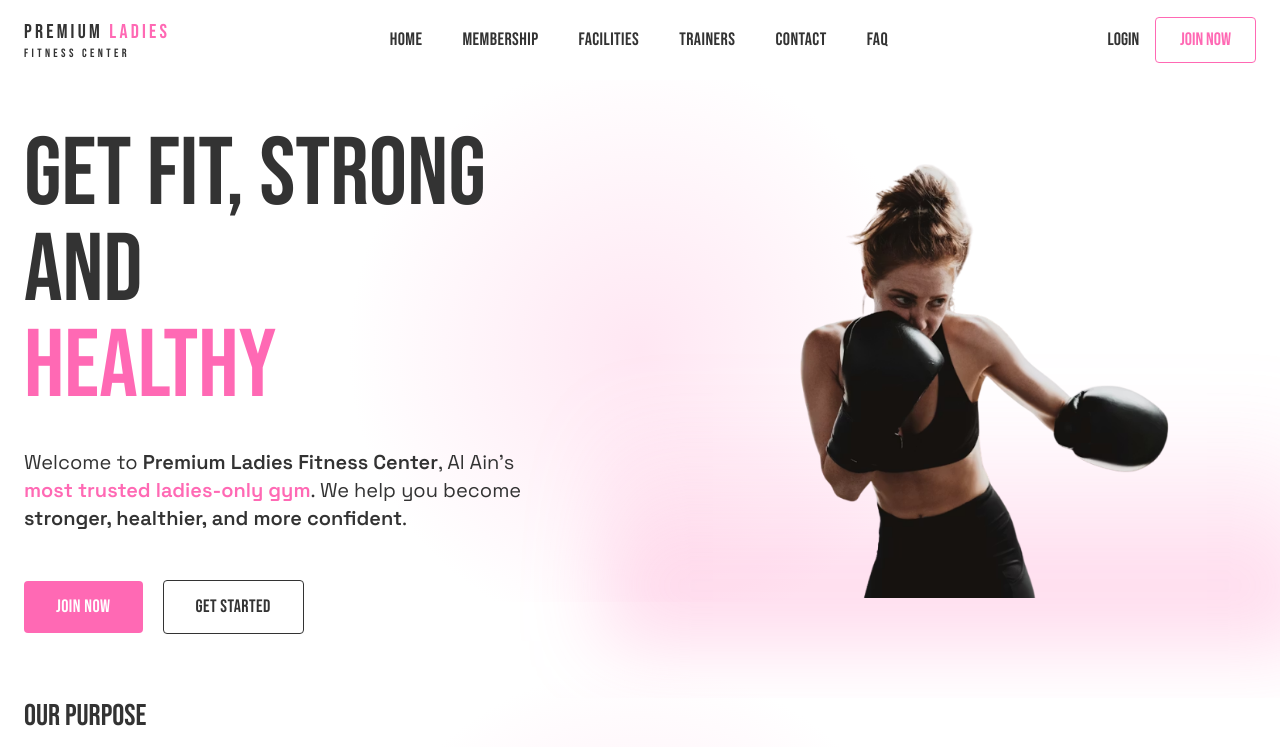
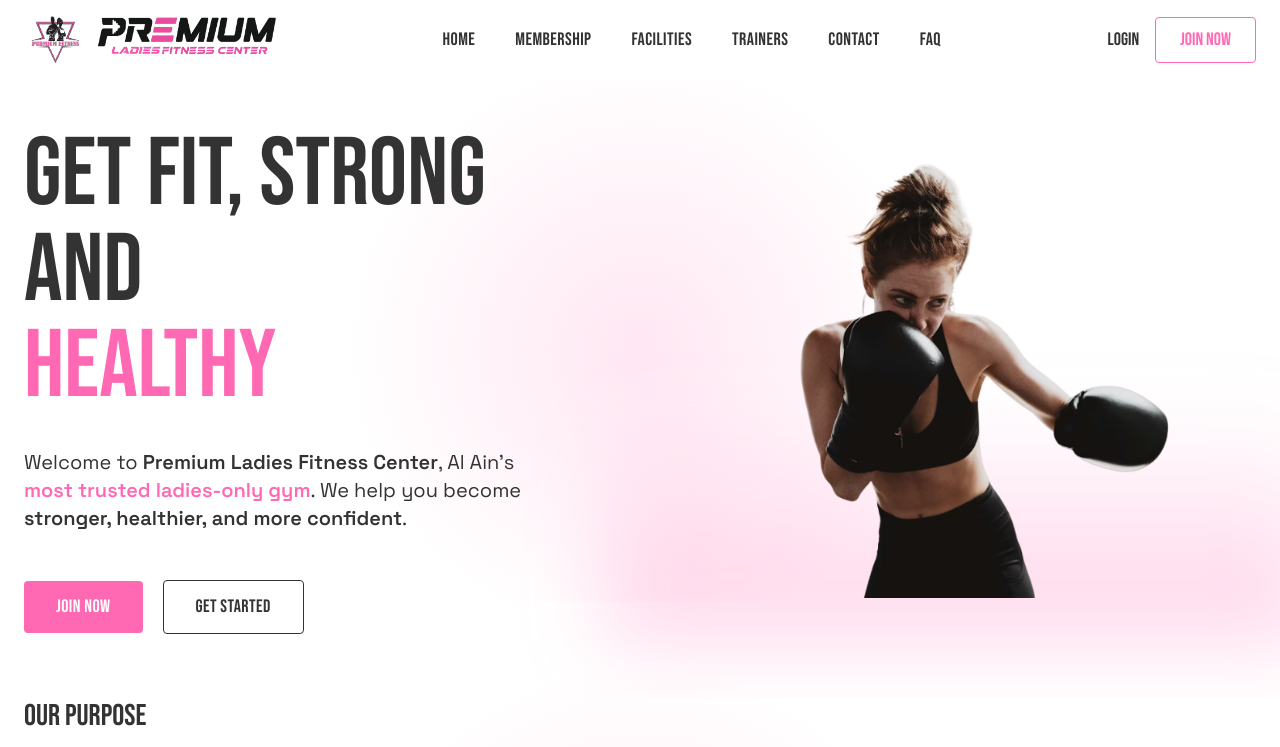
Before and after one commit to akashsundarr/premiumladies-fitnesscenter, a Next.js app: page / in a window 1280 px wide. Shown: the top 747 px of the page. Built offline with nearby package versions, Linux system fonts and the light colour scheme.

Commit message:
update - logo and mark

```diff
--- a/components/Navbar.tsx
+++ b/components/Navbar.tsx
@@ -10,7 +10,6 @@ const navItems = [
   { name: "Trainers", href: "#trainers" },
   { name: "Contact", href: "#contact" },
   { name: "FAQ", href: "#faq" },
-
 ];
 
 export default function Navbar() {
@@ -22,15 +21,23 @@ export default function Navbar() {
         {/* NAV BAR */}
         <div className="h-20 flex items-center justify-between">
           {/* LOGO */}
-          <div className="leading-tight">
-            <div className="font-bebas text-lg md:text-xl tracking-[0.16em] uppercase">
-              <span className="text-[#333333]">Premium</span>{" "}
-              <span className="text-[#FF69B4]">Ladies</span>
-            </div>
-            <div className="font-bebas text-xs tracking-[0.28em] uppercase text-[#333333]">
-              Fitness Center
-            </div>
+          <div className="flex items-center gap-2">
+          <img
+            src="/images/logo-mark.svg"   // small icon / emblem
+            alt=""
+            width={28}
+            height={28}
+            className="h-16 w-16 object-contain"
+          />
+          <img
+            src="/images/logo.svg"
+            alt="Premium Ladies Fitness Center"
+            width={180}
+            height={45}
+            className="h-auto w-fill"
+          />
           </div>
+
 
           {/* DESKTOP MENU */}
           <nav className="hidden md:flex items-center gap-10">
@@ -47,9 +54,7 @@ export default function Navbar() {
 
           {/* DESKTOP CTA */}
           <div className="hidden md:flex items-center gap-4">
-            <button className="font-bebas text-lg text-[#333333]">
-              Login
-            </button>
+            <button className="font-bebas text-lg text-[#333333]">Login</button>
             <button className="font-bebas text-lg px-6 py-2 border border-[#FF69B4] text-[#FF69B4] rounded hover:bg-[#FF69B4] hover:text-white transition">
               Join Now
             </button>
```
Also changed, not shown: public/images/logo-mark.svg (added), public/images/logo.svg (added).
